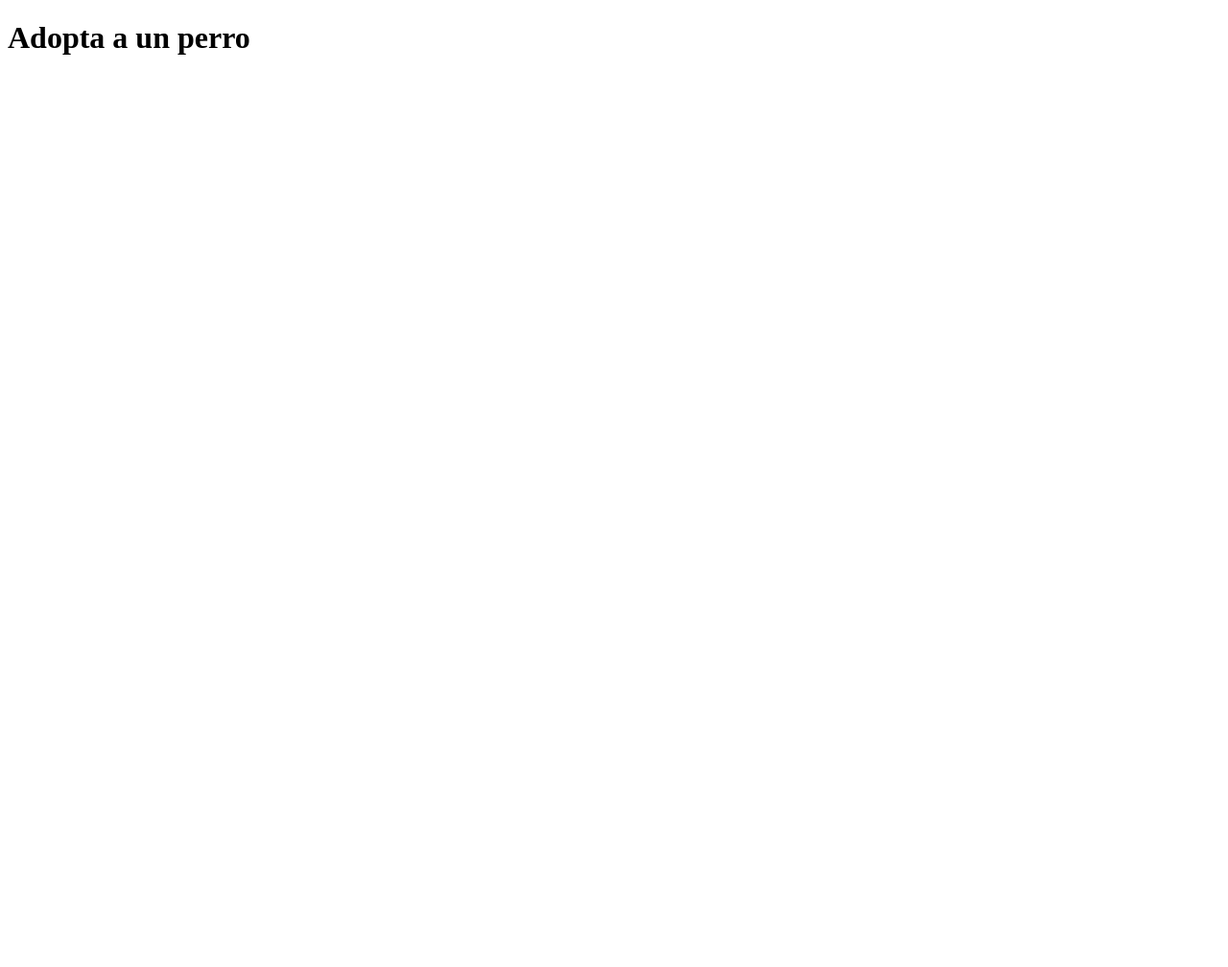
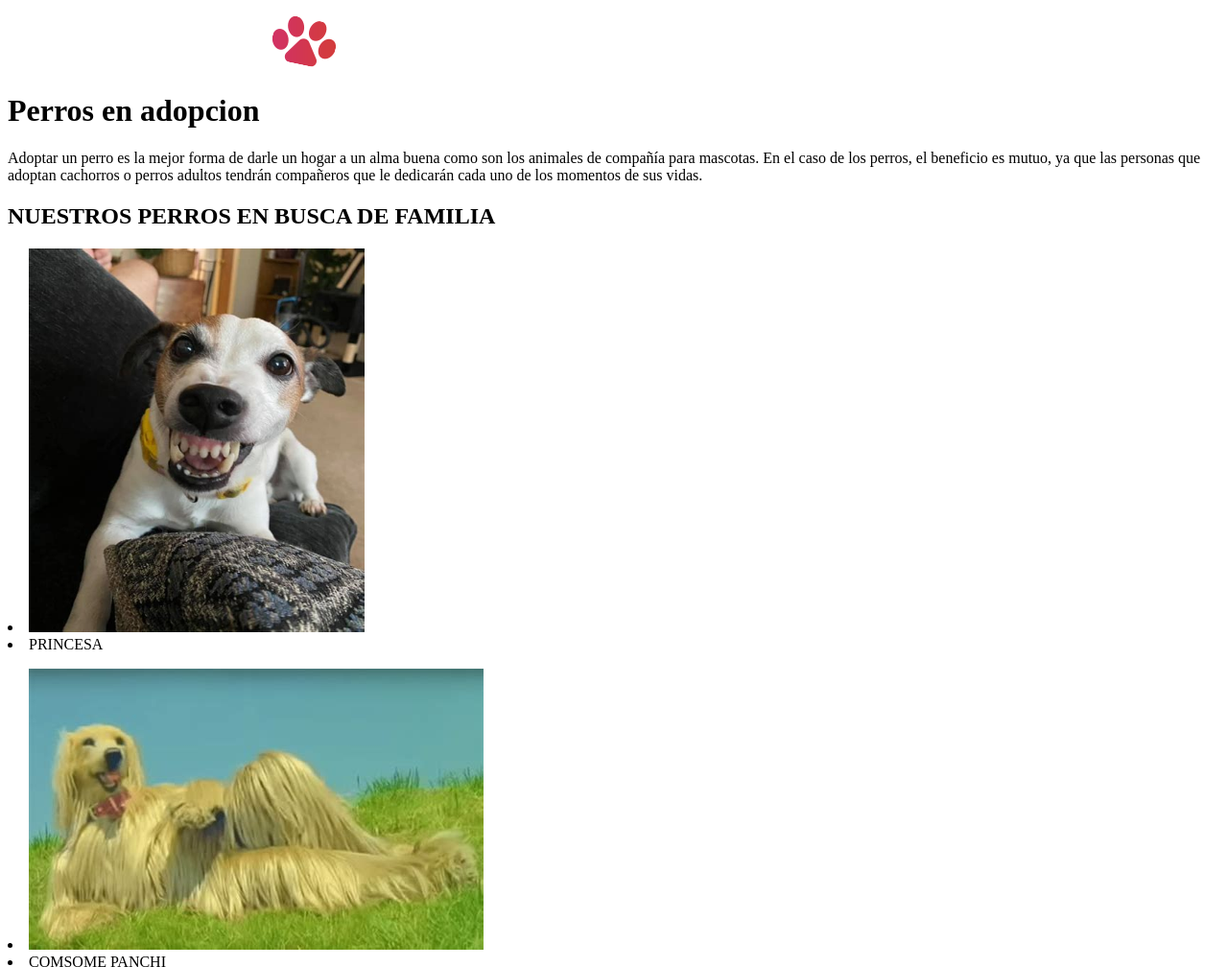
Before and after one commit to Gon-Analista/Pagina-HTML, a plain HTML site: page perros.html in a window 1280 px wide. Shown: the top 1008 px of the page at 96% size. Before the commit the page ends 800 px from the top, so only its background shows below. Drawn offline with Linux system fonts and the light colour scheme.

Commit message:
se agregaron fotos e informacion

```diff
--- a/perros.html
+++ b/perros.html
@@ -7,6 +7,16 @@
     <title>adopta a un peludo</title>
 </head>
 <body>
-    <h1 >Adopta a un perro </h1>
+    <img src="img/mascotas-interior.png" alt="">
+    <h1 > Perros en adopcion  </h1>
+    <p>Adoptar un perro es la mejor forma de darle un hogar a un alma buena como son los animales de compañía para mascotas. En el caso de los perros, el beneficio es mutuo, ya que las personas que adoptan cachorros o perros adultos tendrán compañeros que le dedicarán cada uno de los momentos de sus vidas.</p>
+
+    <h2>NUESTROS PERROS EN BUSCA DE FAMILIA</h2>
+    <li>  <img src="img/th-1418631131.jpg" width="350" height="400" alt=""> <li>PRINCESA</li> </li>
+    <P>     </P>
+
+    <li> <img src="img/th-2966776464.jpg" alt=""> <li>COMSOME PANCHI</li> </li>
+
+    <li>  <img src="img/th-77441622.jpg" alt=""> <li>TRAPERO</li></li>
 </body>
 </html>
```
Also changed, not shown: img/mascotas-interior.png (added), img/th-1418631131.jpg (added), img/th-2966776464.jpg (added), img/th-77441622.jpg (added).
